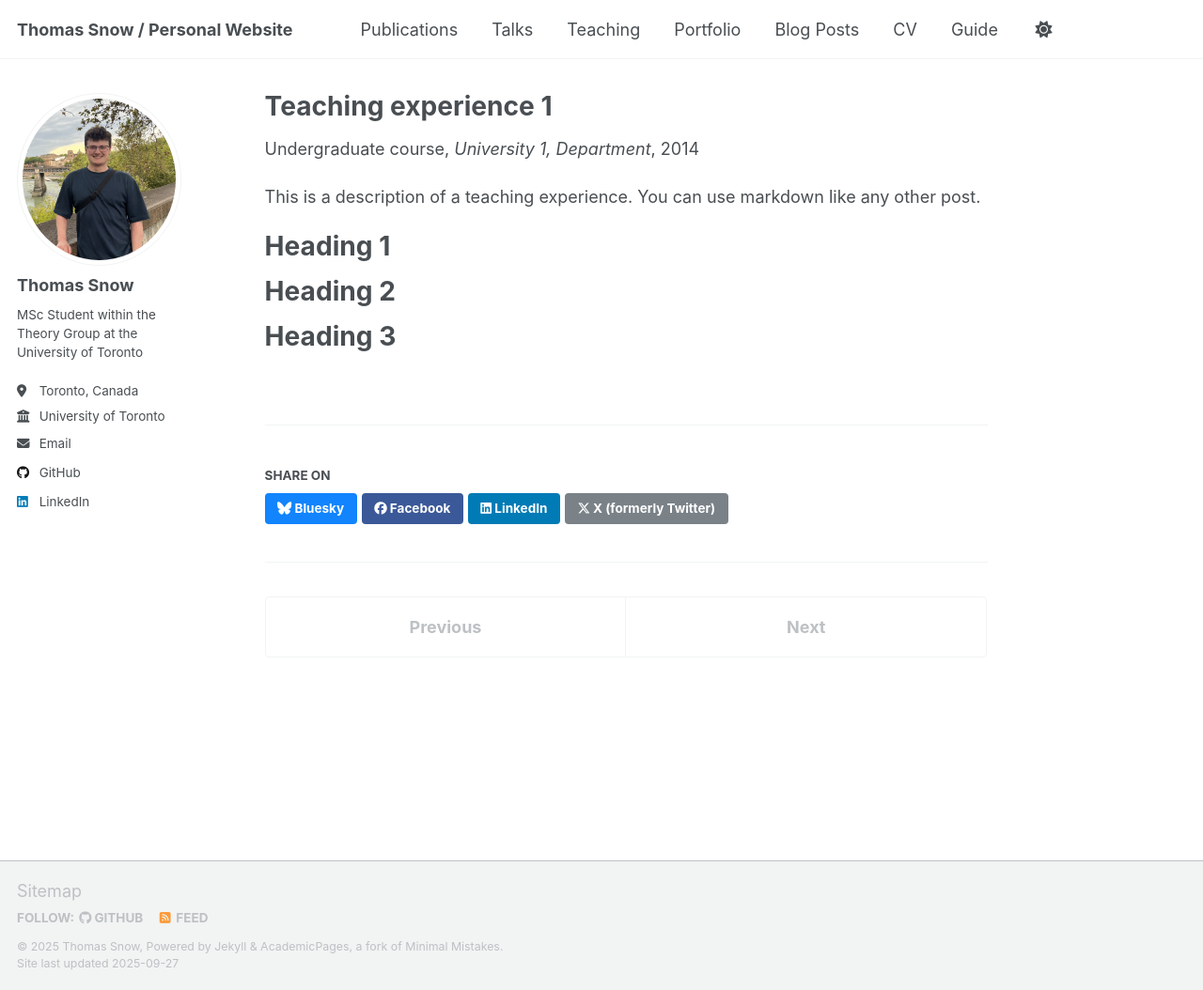
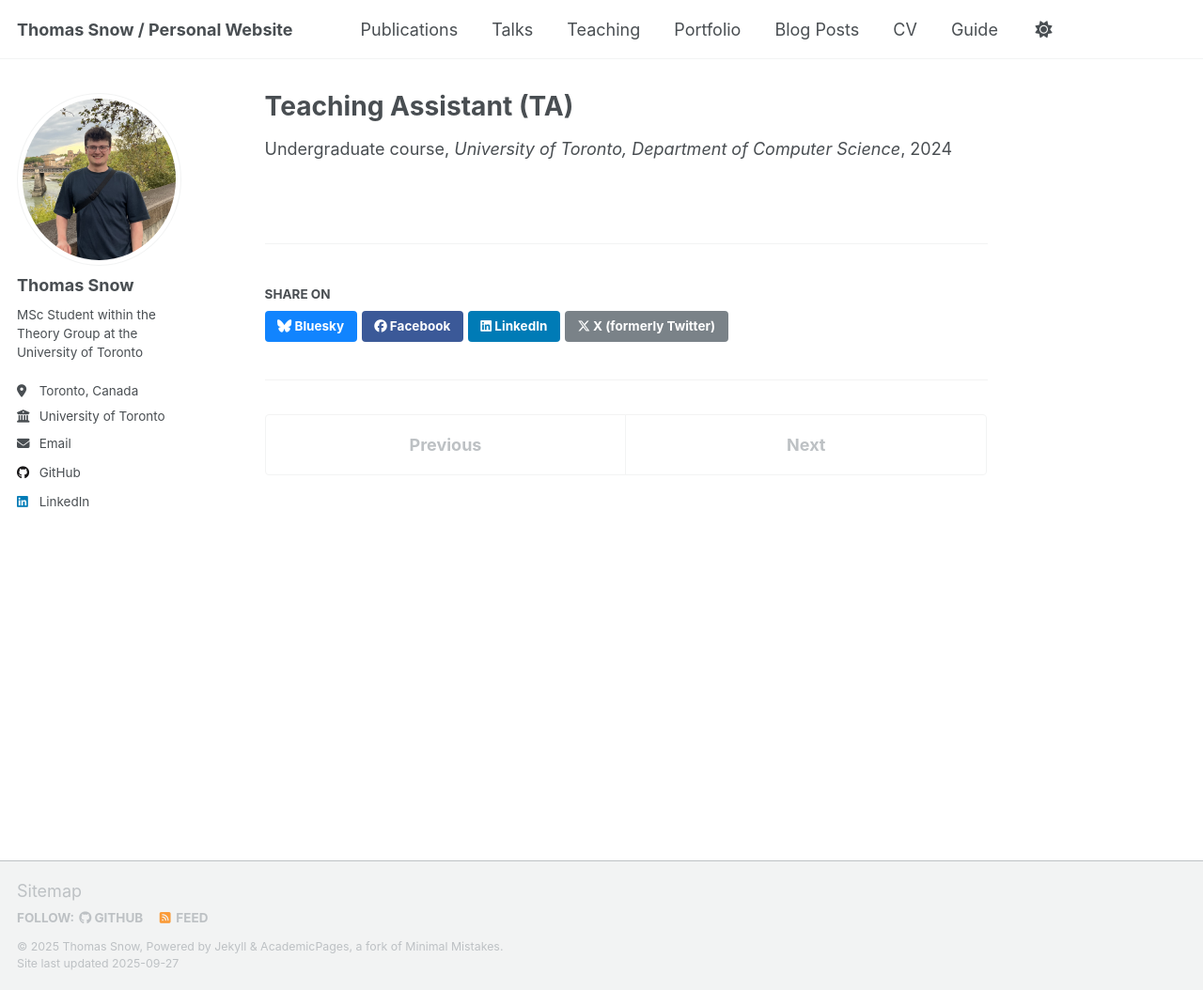
Before and after one commit to tsnowh/tsnowh.github.io, a Jekyll site: the page built from _teaching/2014-spring-teaching-1.md, in a window 1280 px wide and 1054 px high. Shown: the whole window at 94% size. Built offline with Jekyll 4.4.1, drawn with Linux system fonts in a browser that asks for light colours; a script that is not in the unit is left out.

Commit message:
Update 2014-spring-teaching-1.md

```diff
--- a/_teaching/2014-spring-teaching-1.md
+++ b/_teaching/2014-spring-teaching-1.md
@@ -1,20 +1,8 @@
 ---
-title: "Teaching experience 1"
+title: "Teaching Assistant (TA)"
 collection: teaching
 type: "Undergraduate course"
-permalink: /teaching/2014-spring-teaching-1
-venue: "University 1, Department"
-date: 2014-01-01
-location: "City, Country"
+venue: "University of Toronto, Department of Computer Science"
+date: Sept 2024 - Dec 2024
+location: "Toronto, Canada"
 ---
-
-This is a description of a teaching experience. You can use markdown like any other post.
-
-Heading 1
-======
-
-Heading 2
-======
-
-Heading 3
-======
```
